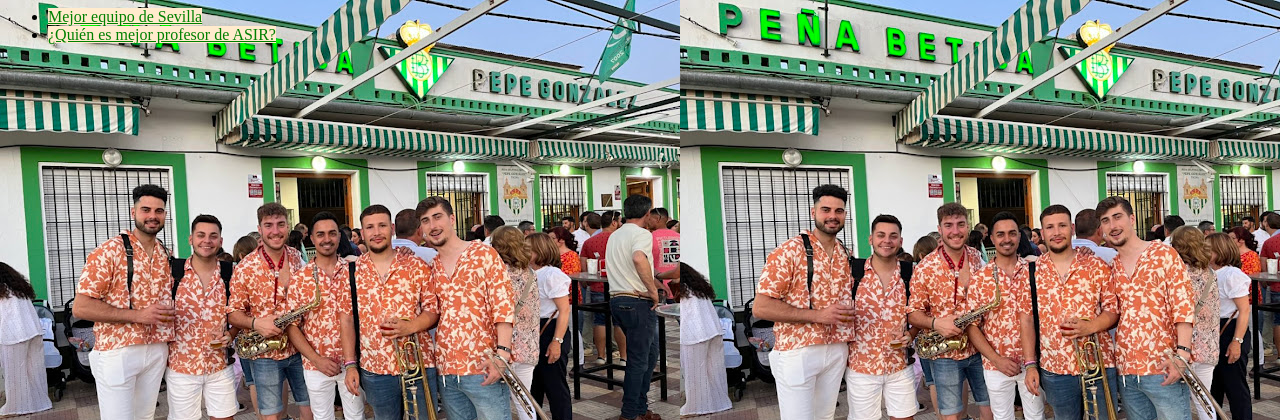
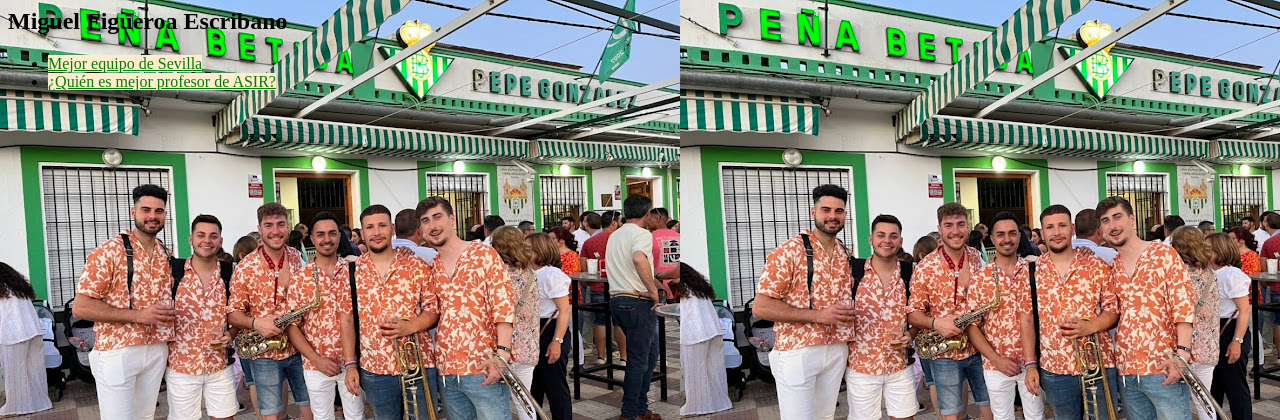
Before and after one commit to mfigueroaescribano/django_tutorial, a Django app: page /polls/ in a window 1280 px wide. Shown: the top 420 px of the page. Run offline with Django 3.2, Linux system fonts and the light colour scheme; data comes from the database, SQL or seed files in the repository.

Commit message:
Nueva versión de la aplicación

```diff
--- a/polls/templates/index.html
+++ b/polls/templates/index.html
@@ -15,6 +15,7 @@
     <div class="content">
       <img src="https://dit.gonzalonazareno.org/gestiona/static/img/iesgn.jpg" alt="DigitalOcean Logo" width="100" />
       <h1>Aplicación <a href="https://www.djangoproject.com/">Django Tutorial</a>!</h1>
+	<h1>Miguel Figueroa Escribano</h1>
 
       <p>
         Esta aplicación es un ejemplo de cómo desarrollar una aplicación Django. En concreto es la aplicación <a
--- a/polls/templates/polls/index.html
+++ b/polls/templates/polls/index.html
@@ -1,9 +1,6 @@
 {% load static %}
 
-<head>
-    <title>Miguel Figueroa Escribano - Mis Encuestas</title>
-    <link rel="stylesheet" type="text/css" href="{% static 'polls/style.css' %}">
-</head>
+<h2>Miguel Figueroa Escribano</h2>
 
 <link rel="stylesheet" type="text/css" href="{% static 'polls/style.css' %}">
 
```
